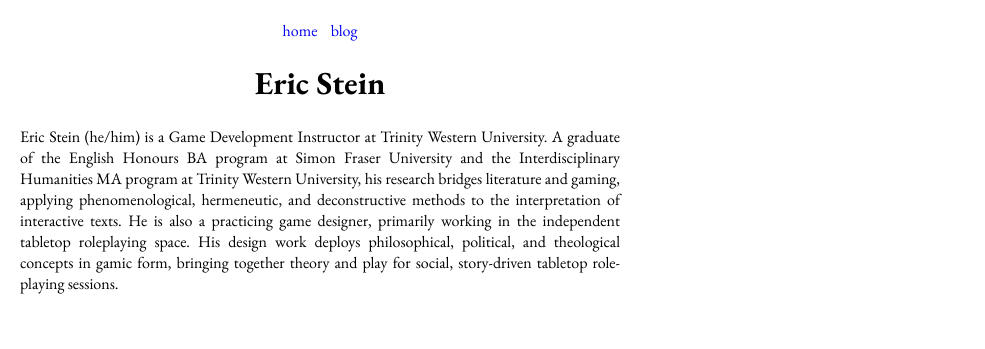
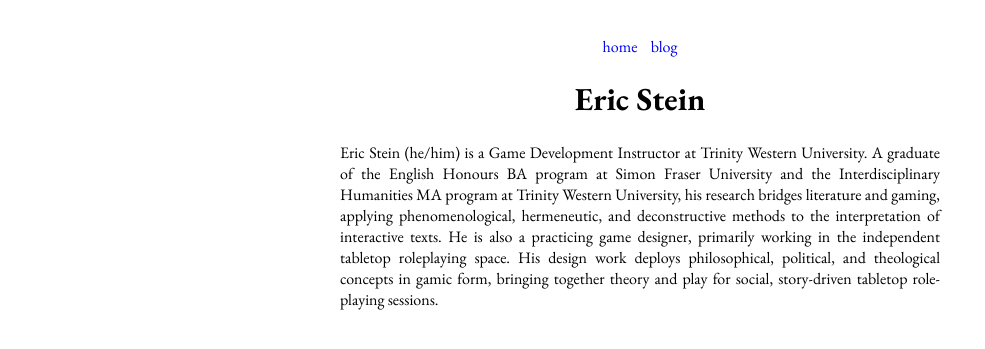
Before and after one commit to steinea/steinea.github.io, a Jekyll site: the page built from index.html, in a window 1280 px wide. Shown: the top 349 px of the page, without its empty margins (0-985 px from the left). Built offline with Jekyll 4.4.1, drawn with Linux system fonts in a browser that asks for light colours.

Commit message:
Update styles.css

```diff
--- a/css/styles.css
+++ b/css/styles.css
@@ -1,6 +1,7 @@
 body {
     max-width: 600px;
-    margin: 20px;
+    margin: auto;
+    padding: 20px;
     float: none;
     text-align: justify;
     font-family: "EB Garamond", serif;
```
